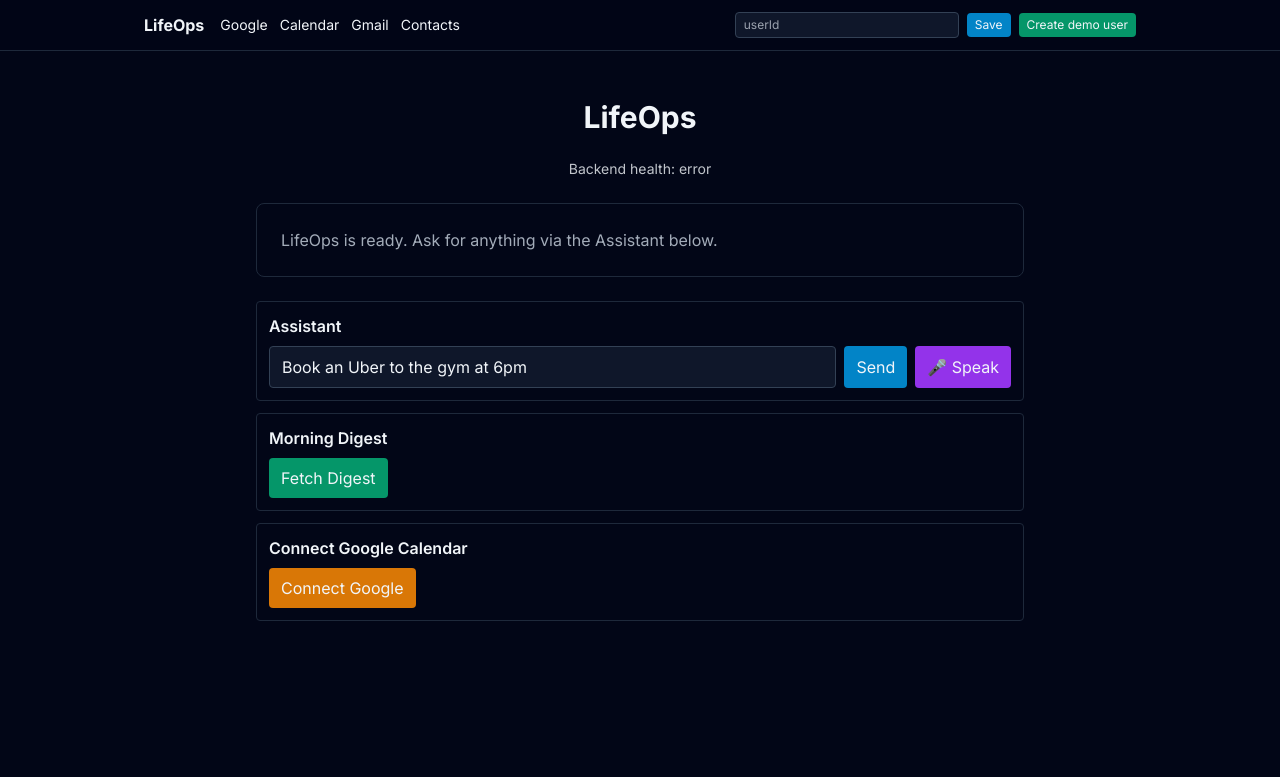
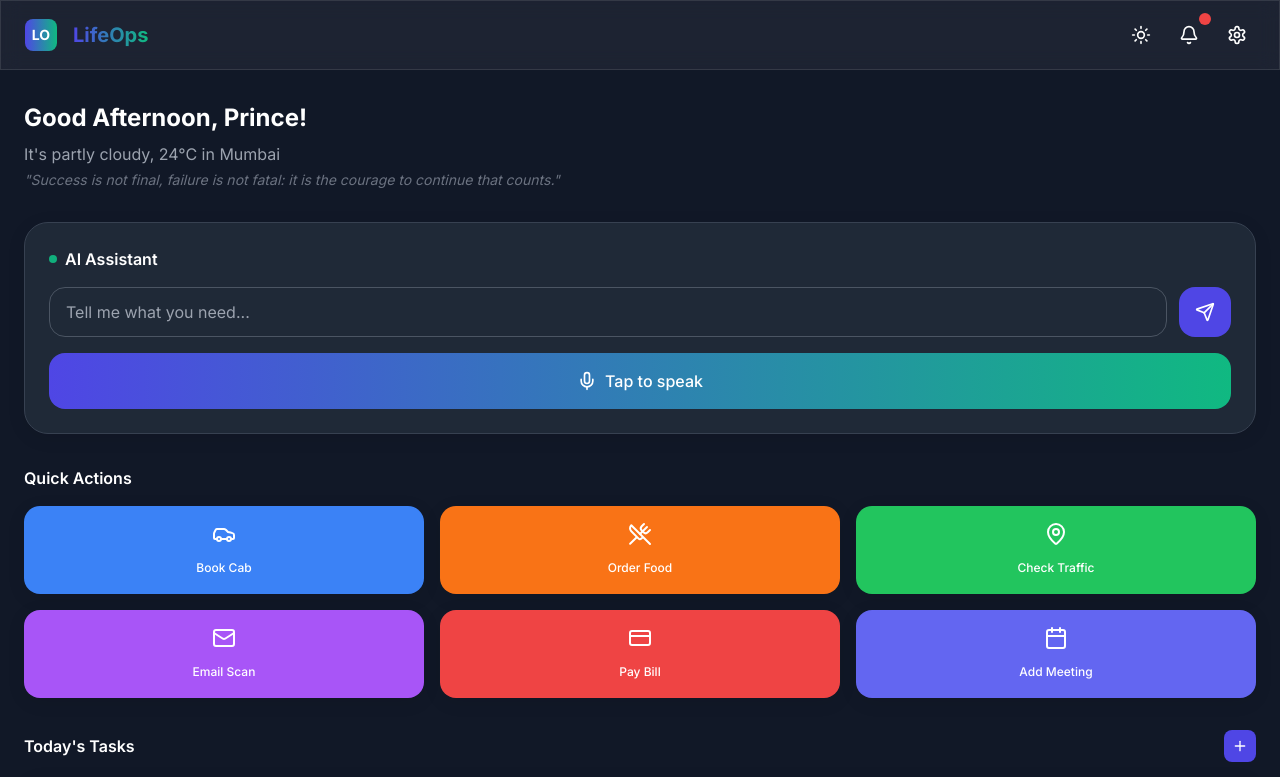
Before and after one commit to vasoyaprince14/LifeOps, a Next.js app in the folder apps/frontend/: page / in a window 1280 px wide. Shown: the top 777 px of the page. Built offline with nearby package versions, Linux system fonts and the light colour scheme; no server answers.

Commit message:
Update main page to use new Dashboard component
cgen-90939671bac74cf9b3cec7f8aabdd42b

```diff
--- a/apps/frontend/app/layout.tsx
+++ b/apps/frontend/app/layout.tsx
@@ -1,30 +1,16 @@
 import '../styles/globals.css';
 import type { Metadata } from 'next';
-import Link from 'next/link';
-import { UserIdControl } from './components/UserIdControl';
 
 export const metadata: Metadata = {
-  title: 'LifeOps',
-  description: 'AI Life Operations Manager',
+  title: 'LifeOps - AI Life Operations Manager',
+  description: 'Your Personal AI COO - Automate daily tasks across all your apps',
 };
 
 export default function RootLayout({ children }: { children: React.ReactNode }) {
   return (
     <html lang="en">
-      <body className="min-h-screen bg-slate-950 text-slate-100">
-        <header className="border-b border-slate-800 sticky top-0 bg-slate-950/80 backdrop-blur z-20">
-          <div className="max-w-5xl mx-auto px-4 py-3 flex items-center gap-4">
-            <Link href="/" className="font-bold">LifeOps</Link>
-            <nav className="flex gap-3 text-sm">
-              <Link href="/google" className="hover:underline">Google</Link>
-              <Link href="/calendar" className="hover:underline">Calendar</Link>
-              <Link href="/gmail" className="hover:underline">Gmail</Link>
-              <Link href="/contacts" className="hover:underline">Contacts</Link>
-            </nav>
-            <div className="ml-auto"><UserIdControl /></div>
-          </div>
-        </header>
-        <main className="max-w-5xl mx-auto px-4 py-6">{children}</main>
+      <body className="antialiased">
+        {children}
       </body>
     </html>
   );
--- a/apps/frontend/app/page.tsx
+++ b/apps/frontend/app/page.tsx
@@ -1,97 +1,5 @@
-'use client';
-import { useEffect, useState } from 'react';
+import Dashboard from './components/Dashboard';
 
 export default function Home() {
-  const [health, setHealth] = useState<string>('loading...');
-  const [input, setInput] = useState('Book an Uber to the gym at 6pm');
-  const [reply, setReply] = useState<string>('');
-  const [recognizing, setRecognizing] = useState(false);
-  useEffect(() => {
-    const url = process.env.NEXT_PUBLIC_API_URL || 'http://localhost:3001';
-    fetch(`${url}/health`).then(async (r) => setHealth(JSON.stringify(await r.json()))).catch(() => setHealth('error'));
-  }, []);
-
-  return (
-    <main className="flex min-h-screen flex-col items-center gap-6 p-6">
-      <h1 className="text-3xl font-bold">LifeOps</h1>
-      <p className="text-sm opacity-80">Backend health: {health}</p>
-      <div className="w-full max-w-3xl rounded-lg overflow-hidden border border-slate-800 p-6 text-slate-300">
-        <p className="opacity-80">LifeOps is ready. Ask for anything via the Assistant below.</p>
-      </div>
-      <div className="w-full max-w-3xl grid gap-3">
-        <div className="border border-slate-800 rounded p-3">
-          <h2 className="font-semibold mb-2">Assistant</h2>
-          <div className="flex gap-2">
-            <input value={input} onChange={(e) => setInput(e.target.value)} className="flex-1 bg-slate-900 border border-slate-700 rounded px-3 py-2" />
-            <button
-              className="px-3 py-2 rounded bg-sky-600 hover:bg-sky-500"
-              onClick={async () => {
-                const url = process.env.NEXT_PUBLIC_API_URL || 'http://localhost:3001';
-                const userId = 'demo-user';
-                const r = await fetch(`${url}/assistant/chat`, { method: 'POST', headers: { 'Content-Type': 'application/json' }, body: JSON.stringify({ userId, text: input }) });
-                const j = await r.json();
-                setReply(j.reply || JSON.stringify(j));
-              }}
-            >
-              Send
-            </button>
-            <button
-              className={`px-3 py-2 rounded ${recognizing ? 'bg-red-600' : 'bg-purple-600'} hover:opacity-90`}
-              onClick={() => {
-                const SR = (window as any).webkitSpeechRecognition || (window as any).SpeechRecognition;
-                if (!SR) { alert('Speech Recognition not supported'); return; }
-                const rec = new SR();
-                rec.lang = 'en-US';
-                rec.continuous = false;
-                rec.interimResults = false;
-                rec.onstart = () => setRecognizing(true);
-                rec.onend = () => setRecognizing(false);
-                rec.onerror = () => setRecognizing(false);
-                rec.onresult = (e: any) => {
-                  const text = e.results[0][0].transcript;
-                  setInput(text);
-                };
-                rec.start();
-              }}
-            >
-              {recognizing ? 'Listening…' : '🎤 Speak'}
-            </button>
-          </div>
-          {reply && <p className="text-sm mt-2 opacity-80">{reply}</p>}
-        </div>
-
-        <div className="border border-slate-800 rounded p-3">
-          <h2 className="font-semibold mb-2">Morning Digest</h2>
-          <button
-            className="px-3 py-2 rounded bg-emerald-600 hover:bg-emerald-500"
-            onClick={async () => {
-              const url = process.env.NEXT_PUBLIC_API_URL || 'http://localhost:3001';
-              const userId = 'demo-user';
-              const r = await fetch(`${url}/digest/morning/${userId}`);
-              const j = await r.json();
-              alert(JSON.stringify(j, null, 2));
-            }}
-          >
-            Fetch Digest
-          </button>
-        </div>
-
-        <div className="border border-slate-800 rounded p-3">
-          <h2 className="font-semibold mb-2">Connect Google Calendar</h2>
-          <button
-            className="px-3 py-2 rounded bg-amber-600 hover:bg-amber-500"
-            onClick={async () => {
-              const url = process.env.NEXT_PUBLIC_API_URL || 'http://localhost:3001';
-              const userId = 'demo-user';
-              const r = await fetch(`${url}/integrations/google/oauth-url?userId=${encodeURIComponent(userId)}`);
-              const j = await r.json();
-              if (j.url) window.location.href = j.url;
-            }}
-          >
-            Connect Google
-          </button>
-        </div>
-      </div>
-    </main>
-  );
+  return <Dashboard />;
 }
```
